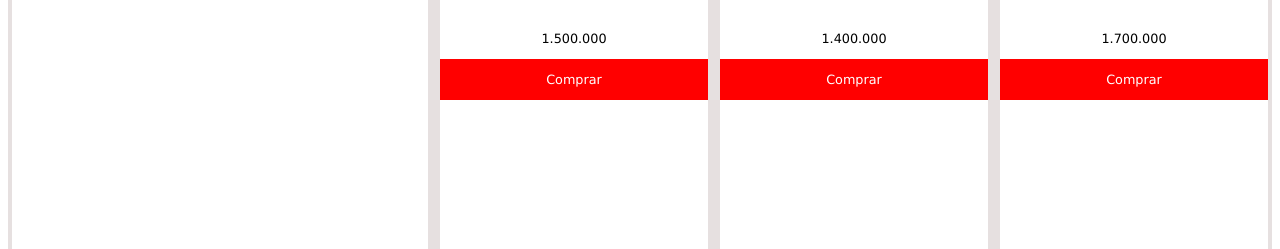
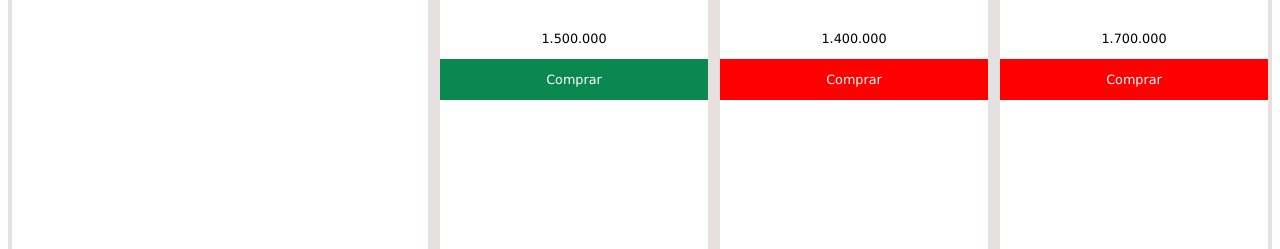
Before and after one commit to guslopezr/ecommerce-godinguitars-glr, a plain HTML site: page index.html in a window 1280 px wide. In both pictures the pointer is over the element 574 px from the left and 1100 px from the top of the page. Shown: the part 1021-1270 px from the top of the page. Drawn offline with Linux system fonts and the light colour scheme.

Commit message:
hover button

```diff
--- a/assets/css/style.css
+++ b/assets/css/style.css
@@ -88,6 +88,11 @@ p {
     color: white;
 }
 
+.btncard:hover {
+    background-color: rgb(10, 136, 79);
+    transition: 0.7s;
+}
+
 #content2 {
     background-color: white;
     grid-area: content2;
```
